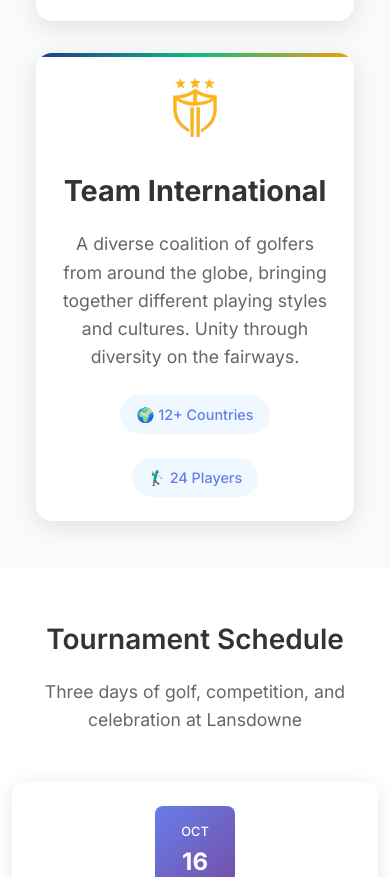
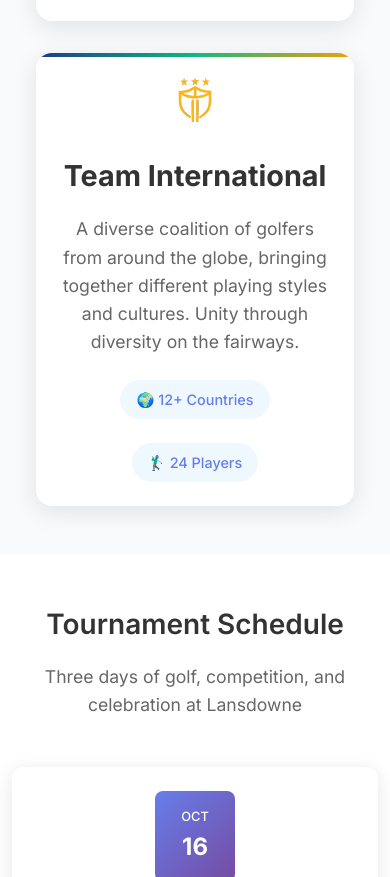
Before and after one commit to Maverik77/international-cup-website, a website: page index.html in a window 390 px wide. Shown: the part 5944-6821 px from the top of the page. Drawn offline with Linux system fonts and the light colour scheme.

Commit message:
Further reduce Team International logo size to 60px desktop, 45px mobile for better balance with US flag

```diff
--- a/css/styles.css
+++ b/css/styles.css
@@ -450,8 +450,8 @@ section {
 }
 
 .team-logo-img {
-    max-width: 80px;
-    max-height: 80px;
+    max-width: 60px;
+    max-height: 60px;
     width: auto;
     height: auto;
     object-fit: contain;
@@ -845,8 +845,8 @@ section {
     }
 
     .team-logo-img {
-        max-width: 60px;
-        max-height: 60px;
+        max-width: 45px;
+        max-height: 45px;
     }
 
     .contact-form {
```
